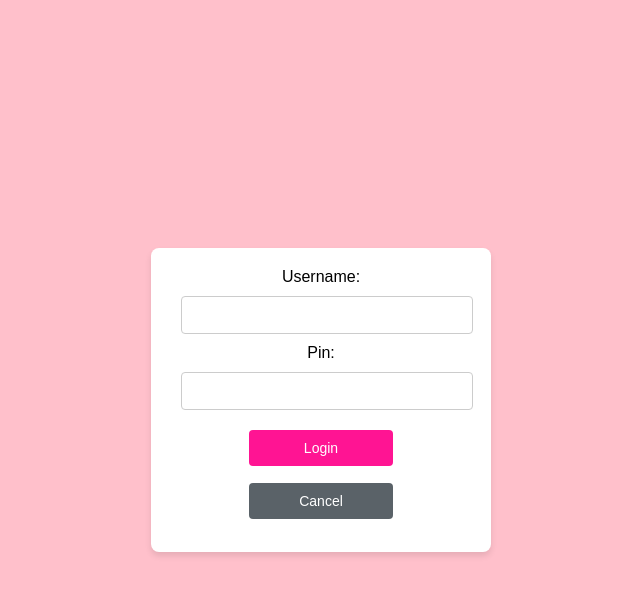
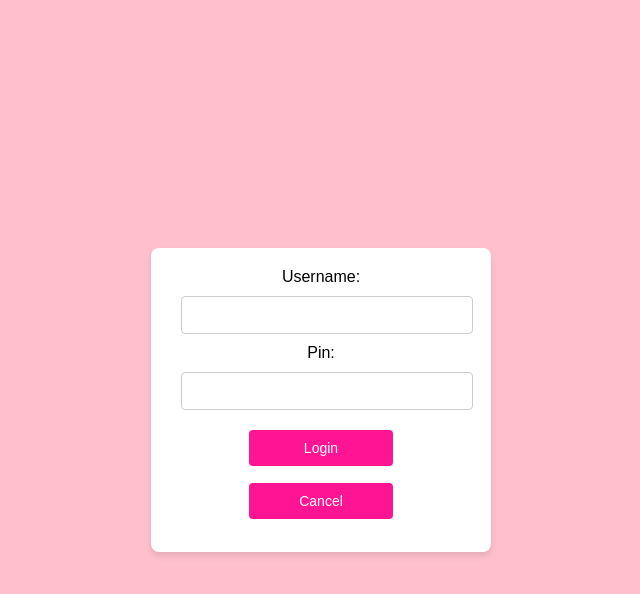
Before and after one commit to dinihusaini/PBO, a plain HTML site: page 10/index.html in a window 1280 px wide. In both pictures the pointer is over the button "Cancel". Shown: the whole page, without its empty margins (319-959 px from the left). Drawn offline with Linux system fonts and the light colour scheme.

Commit message:
Update pertemuan10.css

```diff
--- a/10/pertemuan10.css
+++ b/10/pertemuan10.css
@@ -53,5 +53,5 @@ button#cancel {
 }
 
 button#cancel:hover {
-    background-color: #5a6268;
+    background-color: #FF1493;
 }
```
